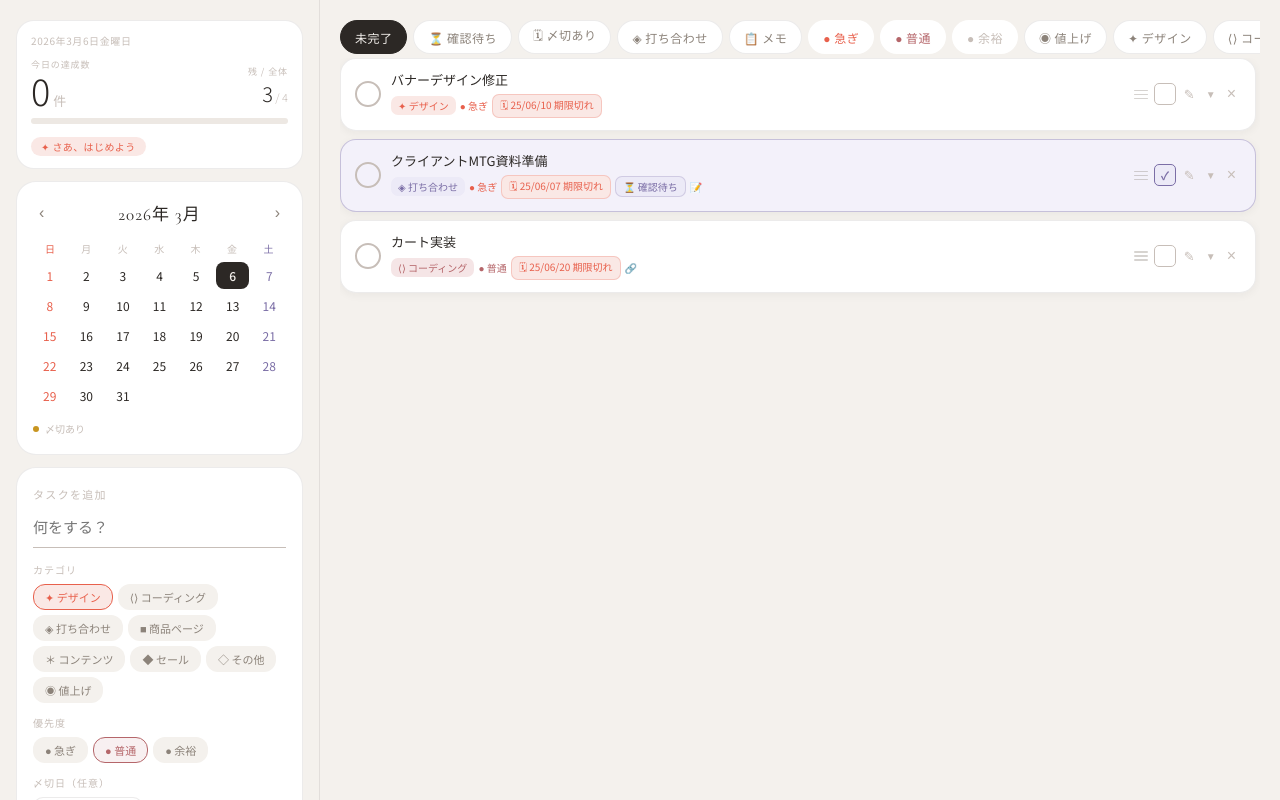
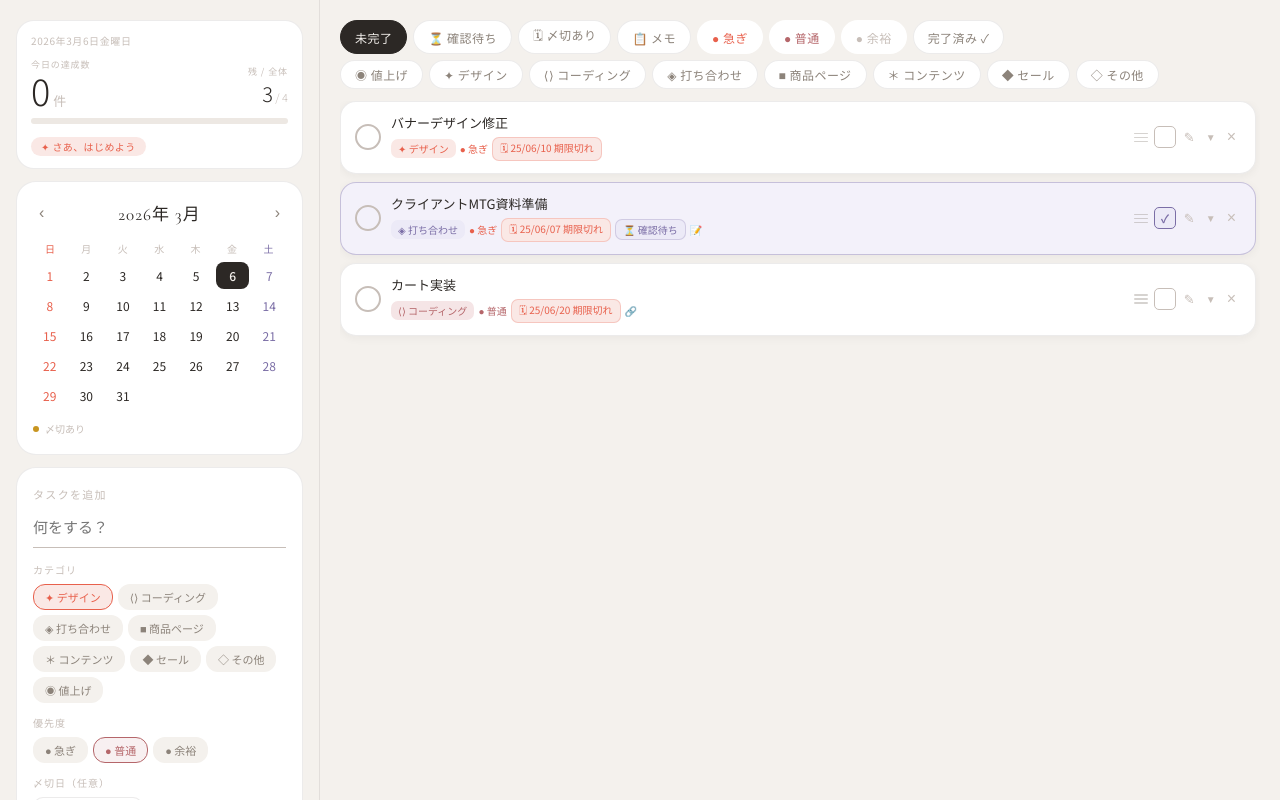
Before and after one commit to mariu-jpg/laughing-octo-system, a React (Vite) app: page / in a window 1280 px wide. Built offline with nearby package versions, Linux system fonts and the light colour scheme.

Commit message:
Add files via upload

```diff
--- a/src/App.jsx
+++ b/src/App.jsx
@@ -1117,6 +1117,11 @@ export default function App() {
           .memo-grid {
             grid-template-columns: 1fr !important;
           }
+          .col-right-filters {
+            flex-direction: row !important;
+            flex-wrap: nowrap !important;
+            overflow-x: auto !important;
+          }
         }
       `}</style>
 
@@ -1178,22 +1183,33 @@ export default function App() {
       {/* ══ RIGHT COLUMN ═════════════════════════════════════════════════════ */}
       <div className="col-right">
 
-        {/* filters */}
-        <div className="col-right-filters" style={{
-            display:"flex", gap:6,
-            overflowX:"auto", paddingBottom:4, scrollbarWidth:"none",
-          }}>
-            {FILTERS.map(f => (
-              <button key={f.id} onClick={() => setActiveFilter(f.id)} style={{
+        {/* filters — 1行目: ステータス系 / 2行目: カテゴリ系 */}
+        {(() => {
+          const ROW1 = ["all","waiting","deadline","memos","pri_high","pri_mid","pri_low","done"];
+          const ROW2 = ["price","design","coding","meeting","item","contents","sales","other"];
+          const btnStyle = (f) => ({
             flexShrink:0, fontFamily:"'Noto Sans JP',sans-serif",
             fontSize:12, padding:"5px 14px", borderRadius:20, cursor:"pointer",
             border:`1.5px solid ${activeFilter===f.id ? P.ink : f.id.startsWith("pri_") && activeFilter!==f.id ? "transparent" : P.border}`,
             background: activeFilter===f.id ? P.ink : P.surface,
             color: activeFilter===f.id ? P.bg : f.id==="pri_high" ? P.fiesta : f.id==="pri_mid" ? P.dusty : f.id==="pri_low" ? P.inkFaint : P.inkSub,
             whiteSpace:"nowrap", transition:"all .15s", letterSpacing:".04em",
-              }}>{f.label}</button>
+          });
+          return (
+            <div className="col-right-filters" style={{ display:"flex", flexDirection:"column", gap:6 }}>
+              <div style={{ display:"flex", gap:6, flexWrap:"nowrap", overflowX:"auto", scrollbarWidth:"none" }}>
+                {FILTERS.filter(f => ROW1.includes(f.id)).sort((a,b) => ROW1.indexOf(a.id)-ROW1.indexOf(b.id)).map(f => (
+                  <button key={f.id} onClick={() => setActiveFilter(f.id)} style={btnStyle(f)}>{f.label}</button>
                 ))}
               </div>
+              <div style={{ display:"flex", gap:6, flexWrap:"nowrap", overflowX:"auto", scrollbarWidth:"none" }}>
+                {FILTERS.filter(f => ROW2.includes(f.id)).sort((a,b) => ROW2.indexOf(a.id)-ROW2.indexOf(b.id)).map(f => (
+                  <button key={f.id} onClick={() => setActiveFilter(f.id)} style={btnStyle(f)}>{f.label}</button>
+                ))}
+              </div>
+            </div>
+          );
+        })()}
 
         {/* task list — scrollable area / memo board */}
         {activeFilter === "memos" ? (
```
Lines whose indentation alone changed are shown as unchanged.
